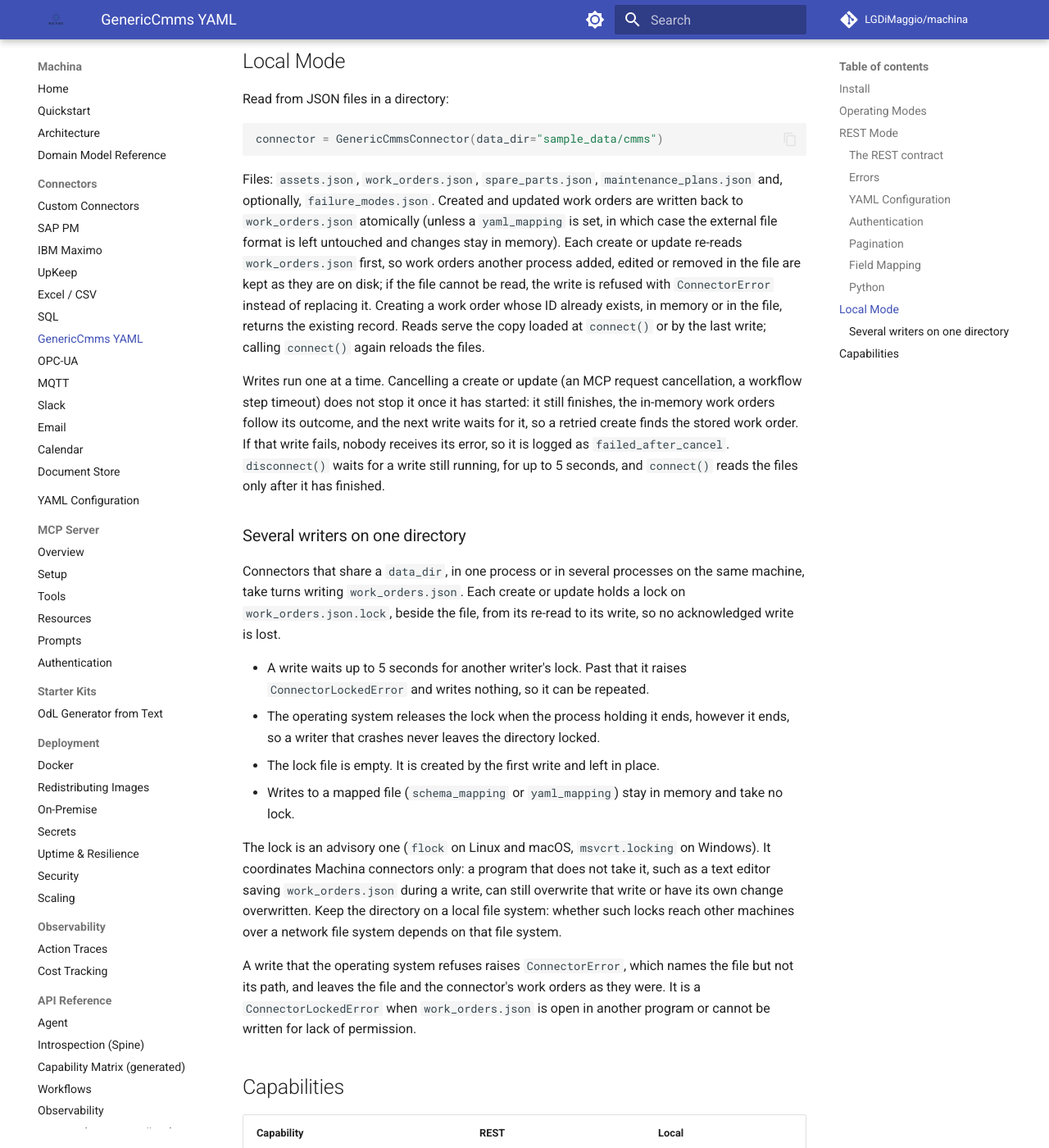
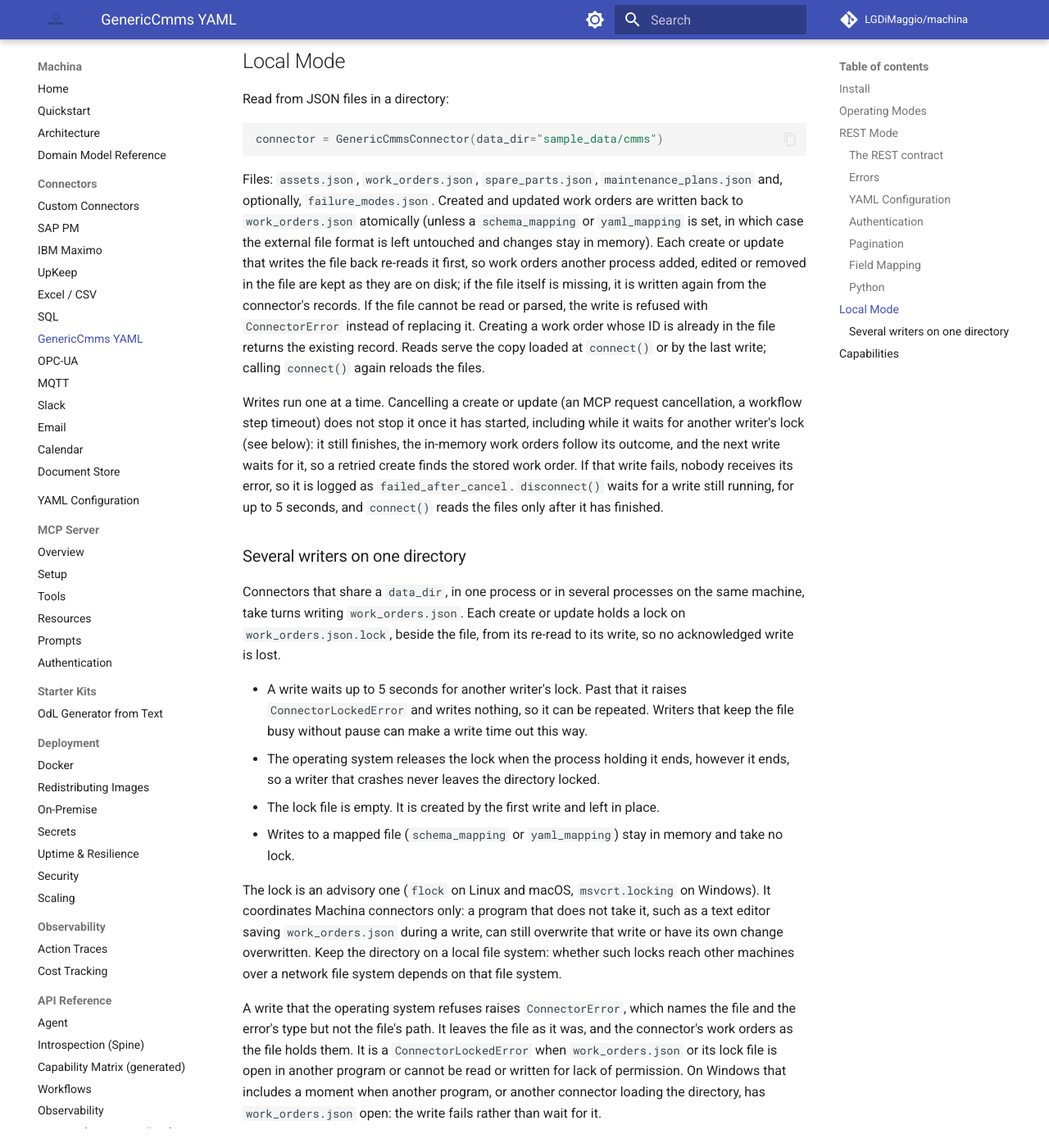
Before and after one commit to LGDiMaggio/machina, an MkDocs documentation site: the page built from docs/connectors/generic_cmms.md, in a window 1280 px wide and 1400 px high, scrolled down 7292 px. Shown: the whole window at 82% size. Built offline with MkDocs 1.6.1 and Material for MkDocs 9.7.7, drawn with Linux system fonts in a browser that asks for light colours; comment, search, counter and statistics services are not loaded.

Commit message:
fix(connectors): keep Generic CMMS local errors type-only and consistent
Review follow-ups to the cross-writer lock:

- Restore main's name _local_update_work_order: PR #123 renamed it to
  _update_local_work_order, which left the reviewed entry of the error
  message contract test stale and its transition_to site unreviewed.
- Name the OS error's type, not its strerror, in the new write and lock
  error messages, as the contract asks of new sites.
- Map a PermissionError the same way at every local write step: opening
  the lock file and re-reading work_orders.json now raise
  ConnectorLockedError, as the temp write and the replace already did.
- Open the lock file read-only: flock and msvcrt.locking accept it, so a
  lock file created by another OS user can still be locked.
- Docstrings, the local-mode docs and the CHANGELOG now say which
  mapping options skip write-back, that a missing file is written again,
  that only IDs in the file count for the idempotency check, that a write
  waiting for the lock finishes after its caller is cancelled, and that
  on Windows a write fails while another reader has the file open.
- The other-process lock test kills a child that never reports, so a
  stuck child fails the test instead of hanging it.

```diff
--- a/docs/connectors/generic_cmms.md
+++ b/docs/connectors/generic_cmms.md
@@ -269,22 +269,24 @@ connector = GenericCmmsConnector(data_dir="sample_data/cmms")
 Files: `assets.json`, `work_orders.json`, `spare_parts.json`,
 `maintenance_plans.json` and, optionally, `failure_modes.json`. Created and
 updated work orders are written back to `work_orders.json` atomically (unless
-a `yaml_mapping` is set, in which case the external file format is left
-untouched and changes stay in memory). Each create or update re-reads
-`work_orders.json` first, so work orders another process added, edited or
-removed in the file are kept as they are on disk; if the file cannot be read,
-the write is refused with `ConnectorError` instead of replacing it. Creating a
-work order whose ID already exists, in memory or in the file, returns the
-existing record. Reads serve the copy loaded at `connect()` or by the last
-write; calling `connect()` again reloads the files.
+a `schema_mapping` or `yaml_mapping` is set, in which case the external file
+format is left untouched and changes stay in memory). Each create or update
+that writes the file back re-reads it first, so work orders another process
+added, edited or removed in the file are kept as they are on disk; if the file
+itself is missing, it is written again from the connector's records. If the
+file cannot be read or parsed, the write is refused with `ConnectorError`
+instead of replacing it. Creating a work order whose ID is already in the file
+returns the existing record. Reads serve the copy loaded at `connect()` or by
+the last write; calling `connect()` again reloads the files.
 
 Writes run one at a time. Cancelling a create or update (an MCP request
-cancellation, a workflow step timeout) does not stop it once it has started: it
-still finishes, the in-memory work orders follow its outcome, and the next
-write waits for it, so a retried create finds the stored work order. If that
-write fails, nobody receives its error, so it is logged as
-`failed_after_cancel`. `disconnect()` waits for a write still running, for up
-to 5 seconds, and `connect()` reads the files only after it has finished.
+cancellation, a workflow step timeout) does not stop it once it has started,
+including while it waits for another writer's lock (see below): it still
+finishes, the in-memory work orders follow its outcome, and the next write
+waits for it, so a retried create finds the stored work order. If that write
+fails, nobody receives its error, so it is logged as `failed_after_cancel`.
+`disconnect()` waits for a write still running, for up to 5 seconds, and
+`connect()` reads the files only after it has finished.
 
 ### Several writers on one directory
 
@@ -294,7 +296,8 @@ holds a lock on `work_orders.json.lock`, beside the file, from its re-read to
 its write, so no acknowledged write is lost.
 
 - A write waits up to 5 seconds for another writer's lock. Past that it raises
-  `ConnectorLockedError` and writes nothing, so it can be repeated.
+  `ConnectorLockedError` and writes nothing, so it can be repeated. Writers
+  that keep the file busy without pause can make a write time out this way.
 - The operating system releases the lock when the process holding it ends,
   however it ends, so a writer that crashes never leaves the directory locked.
 - The lock file is empty. It is created by the first write and left in place.
@@ -309,9 +312,13 @@ a local file system: whether such locks reach other machines over a network
 file system depends on that file system.
 
 A write that the operating system refuses raises `ConnectorError`, which names
-the file but not its path, and leaves the file and the connector's work orders
-as they were. It is a `ConnectorLockedError` when `work_orders.json` is open in
-another program or cannot be written for lack of permission.
+the file and the error's type but not the file's path. It leaves the file as it
+was, and the connector's work orders as the file holds them. It is a
+`ConnectorLockedError` when `work_orders.json` or its lock file is open in
+another program or cannot be read or written for lack of permission. On
+Windows that includes a moment when another program, or another connector
+loading the directory, has `work_orders.json` open: the write fails rather
+than wait for it.
 
 ## Capabilities
 
```
Also changed, not shown: CHANGELOG.md (+2 -2 lines), 2 other files.
